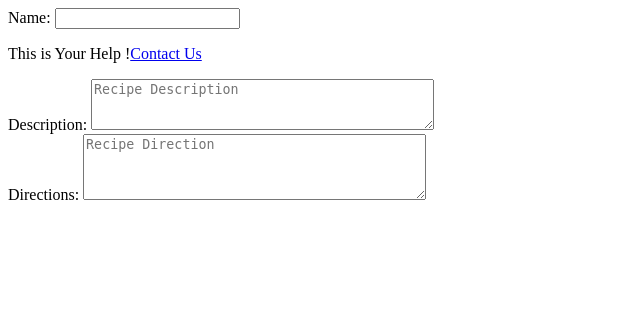
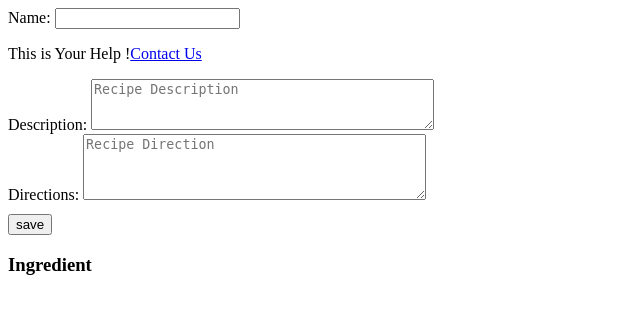
Before and after one commit to Seelammahesh/trypythondjango1-, a Django app: page /pantry/recipe/create/ in a window 1280 px wide. Shown: the top 314 px of the page, without its empty margins (0-640 px from the left). Run offline with Django 4.2, Linux system fonts and the light colour scheme; a user stored in the database is signed in.

Commit message:
69th commit

```diff
--- a/recipe/forms.py
+++ b/recipe/forms.py
@@ -17,7 +17,11 @@ class RecipeForm(forms.ModelForm):
         for field in self.fields:
             new_data={
                 "palceholder" : f"Recipe{str(field)}",
-                "class":'form-control'
+                "class":'form-control',
+                "hx-post":".",
+                "hx-trigger":"keyup changed delay:500ms",
+                "hx-targest":"arecipe-container",
+                "hx-swap":"innerHTML"
 
             }
             self.fields[str(field)].widgets.attrs.update(new_data)
--- a/recipe/models.py
+++ b/recipe/models.py
@@ -48,7 +48,7 @@ class RecipeIngredients(models.Model):
             "parent_id": self.recipe.id,
             "id": self.id
         }
-        return reverse("recipes:hx-ingredient-detail", kwargs=kwargs)
+        return reverse("recipe:hx-ingredient-detail", kwargs=kwargs)
 
 
 
--- a/recipe/templates/recipe/create-update.html
+++ b/recipe/templates/recipe/create-update.html
@@ -8,6 +8,22 @@
     }
 </style>
  <script src="https://unpkg.com/htmx.org/dist/htmx.js"></script>
+
+<body>
+  {% include "recipe/forms.html" %}
+<div style="margin-to:30px">
+
+     <h3>Ingredient</h3>
+    {% for ingredient in objects.get_ingredients_children %}
+            {% include 'recipes/partials/ingredient-inline.html' with object=ingredient %}
+    {% endfor %}
+    {% if new_ingredient_url %}
+    <div id='ingredient-create'>
+        <button hx-get="{{ new_ingredient_url }}" hx-trigger='click' hx-target='#ingredient-create' hx-swap='before end'>Add ingredient</button>
+        {% endif %}
+    </div>
+
+    </div>
 <script>
 
     const totalNewForms = document.getElementById('id_form-TOTAL_FORMS')
@@ -32,23 +48,6 @@
         formCopyTarget.append(copyEmptyFormEl)
     }
 </script>
-<body>
-
-<div style="margin-to:30px">
-     {% include 'recipe/forms.html' %}
-     <h3>Ingredient</h3>
-    {% for ingredient in objects.get_ingredients_children %}
-            {% include 'recipes/partials/ingredient-inline.html' with object=ingredient %}
-    {% endfor %}
-    {% if new_ingredient_url %}
-    <div id='ingredient-create'>
-
-    </div>
-
-    <button hx-get="{{ new_ingredient_url }}" hx-trigger='click' hx-target='#ingredient-create' hx-swap='beforeend'>Add ingredient</button>
-    {% endif %}
-
-    </div>
 
 </body>
 </html>
--- a/recipe/templates/recipe/forms.html
+++ b/recipe/templates/recipe/forms.html
@@ -24,12 +24,12 @@
 
 </head>
 <body>
-
-<form action=" ." method="POST" hx-post="." hx-swap="outerHTML">
+<div id="recipe-container">
+<form action=" ." method="POST" hx-post="." hx-swap="outerHTML" hx-trigger="change delay:500ms">
         {% csrf_token %}
         {% for field in form %}
-        <div class="{% if  field.field.requried %}{{ form.required_css_class}}{% endif %}">
-            {{ fiels.errors }}
+        <div class="{% if  field.field.required %}{{ form.required_css_class}}{% endif %}">
+            {{ fields.errors }}
         {{ field.label_tag}}    {{ field }}
              {% if field.help_text %}
             <p class="help">{{field.help_text | safe }}</p>
@@ -52,7 +52,7 @@
         {% endif %}
 
 
-      <!---  <button style="margin-top:10px"; type="submit">Save</button>
+
 
 
        {% if formset %}
@@ -64,17 +64,17 @@
                     {{ form.as_p }}
                 </div>
         {% endfor %}
-        </div> --->
+        </div>
 
         <div id='empty-form' class='hidden'>{{ formset.empty_form.as_p}}</div>
         <button id='add-more' type='button'>Add more</button>
         {% endif %}
     <div class="htmx-indicator">Loading...</div>
-        <button class="htmx-inverted-indicator" style='margin-top:10px;' type='submit'>save</button>
-           {% if message %}
-        <p>  {{ message}}</p>
-         {%  endif %}
+        <button class="htmx-inverted-indicator" style='margin-top:10px;' type='submit'>save</button><br>
+        {% if message %}
+            {{ message }}
+        {%  endif %}
     </form>
-    </div>
+</div>
 </body>
 </html>
--- a/recipe/urls.py
+++ b/recipe/urls.py
@@ -2,7 +2,7 @@ from django.urls import path
 
 from . import views
 
-app_name='recipes'
+app_name='recipe'
 
 urlpatterns = [
     path("", views.recipe_list_view, name="list"),
--- a/recipe/views.py
+++ b/recipe/views.py
@@ -18,7 +18,7 @@ def recipe_list_view(request):
 
 @login_required
 def recipe_detail_view(request,id=None):
-    hx_url= reverse("recipe:hx-detail", kwargs={"id":id})
+    hx_url= reverse("recipe:hx-detail", kwargs={'id':id})
     context={
         "hx_url":hx_url
     }
@@ -58,9 +58,9 @@ def recipe_create_view(request,id=None):
 def recipe_update_view(request, id=None):
     obj = get_object_or_404(Recipe, id=id)
     form = RecipeForm(request.POST or None, instance=obj)
-    new_ingredient_url = reverse("recipes:hx-ingredient-detail", kwargs={"parent_id": 2, "id": 2})
+    #new_ingredient_url = reverse("recipe:hx-ingredient-detail", kwargs={"parent_id": 2, "id": 2})
 
-    #new_ingredient_url = reverse("recipes:hx-ingredient-detail", kwargs={"parent_id": obj.id})
+    new_ingredient_url = reverse("recipe:hx-ingredient-detail", kwargs={"parent_id":2,'id':2})
 
     context = {
         "form": form,
@@ -93,7 +93,7 @@ def recipe_ingredient_update_hx_view(request, parent_id=None, id=None):
         instance = get_object_or_404(RecipeIngredients, id=id, recipe=parent_obj)
 
     form = RecipeIngredientForm(request.POST or None, instance=instance)
-    url = reverse("recipes:hx-ingredient-create", kwargs={"parent_id": parent_obj.id})
+    url = reverse("recipe:hx-ingredient-create", kwargs={"parent_id": parent_obj.id})
 
     if instance:
         url = instance.get_hx_edit_url()
```
Also changed, not shown: db.sqlite3, readme.txt.
